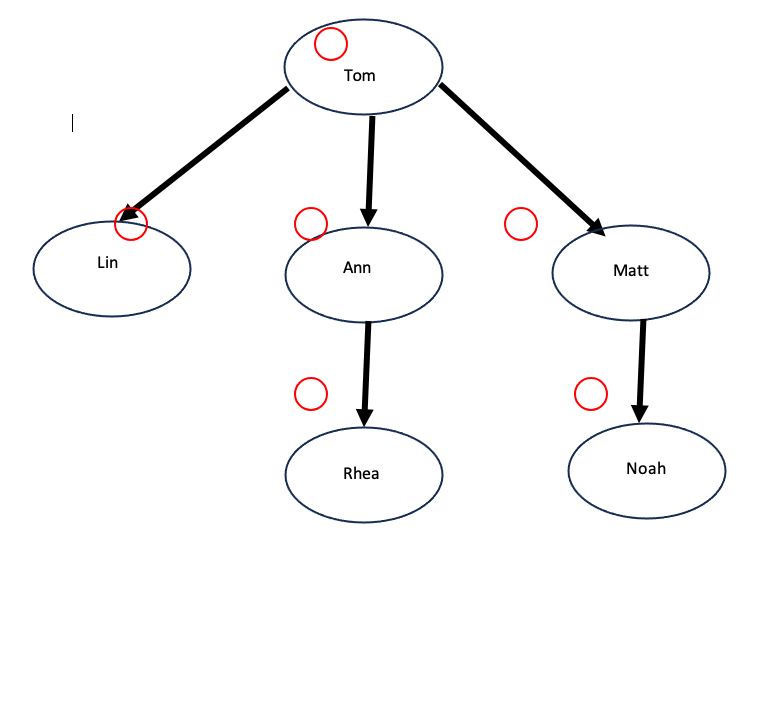
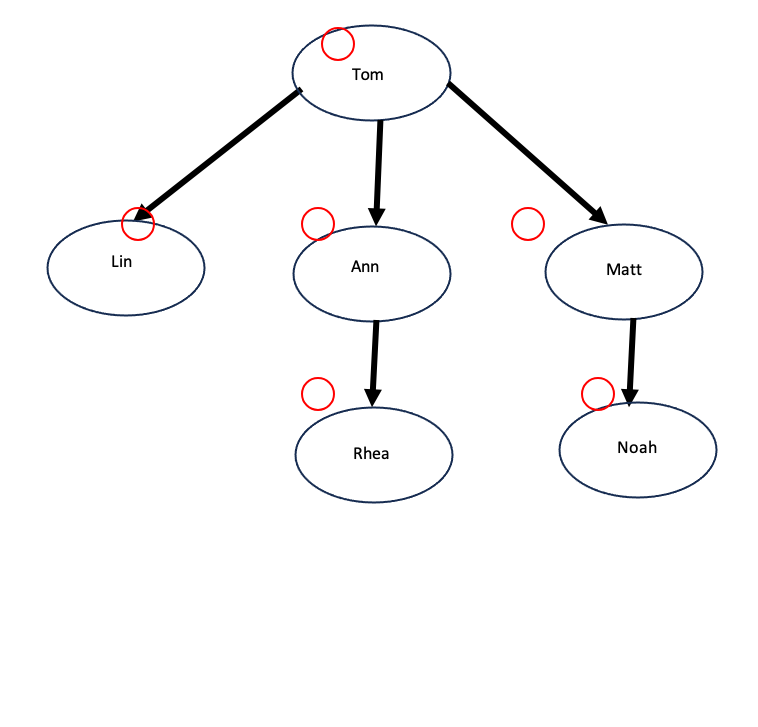
Before and after one commit to rbose4/ATGGSystem_prototype, a plain HTML site: page index2.html in a window 1280 px wide. Shown: the part 73-800 px from the top of the page, without its empty margins (264-1022 px from the left). Drawn offline with Linux system fonts and the light colour scheme.

Commit message:
changed image src to tom_dia6

```diff
--- a/index2.html
+++ b/index2.html
@@ -11,7 +11,7 @@
 
     <div class="diagram-container">
         <div class="hotspot" id="overview"></div>
-        <img id="diagram" src="images/tom_dia5.png" alt="Diagram">
+        <img id="diagram" src="images/tom_dia6.png" alt="Diagram">
 
         <div class="hotspot" id="rnode1"></div>
         <div class="hotspot" id="l1-node1"></div>
```
Also changed, not shown: images/tom_dia6.png (added).
